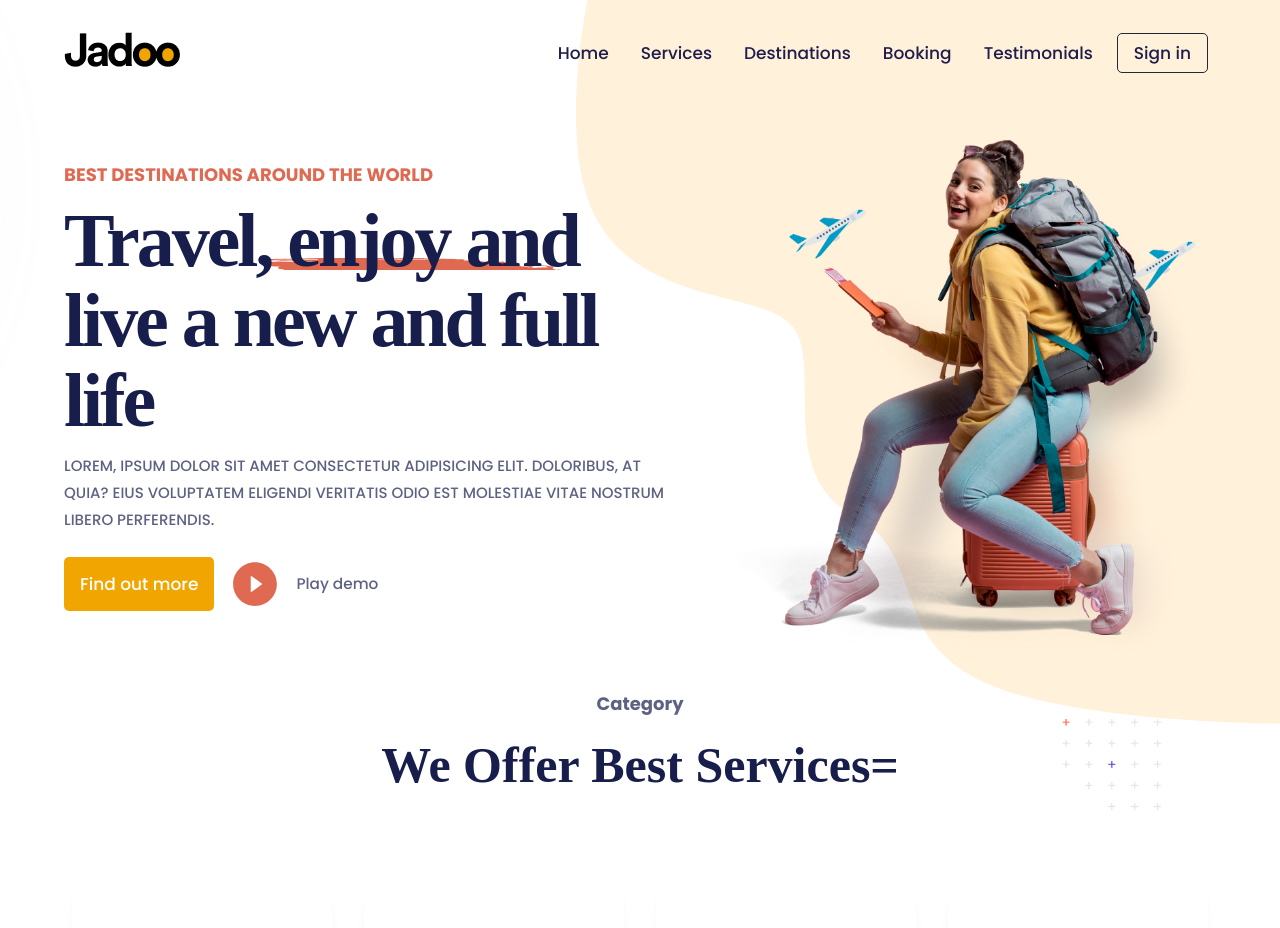
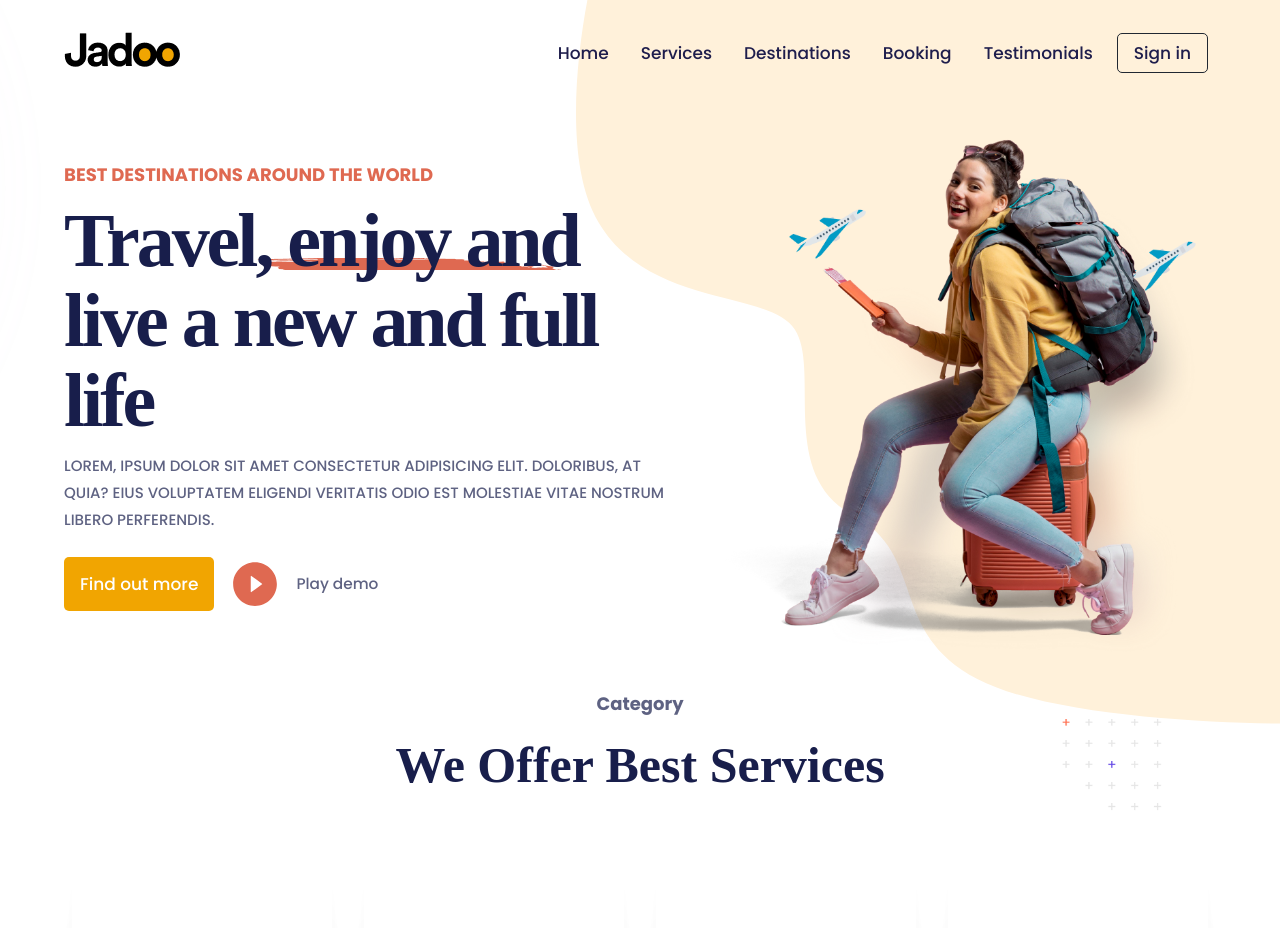
Before and after one commit to KrystianJonca/travel-agency-landing-page, a React (Create React App) app: page / in a window 1280 px wide. Shown: the top 928 px of the page. Built offline with nearby package versions, Linux system fonts and the light colour scheme; a web font is replaced by a local one.

Commit message:
Added key

```diff
--- a/src/containers/offer/Offer.jsx
+++ b/src/containers/offer/Offer.jsx
@@ -8,16 +8,16 @@ const Offer = () => {
     <>
       <section className="tld__offer section_padding" id="offer">
         <div className="tld__offer-container">
-          <Heading toptext="Category" heading="We Offer Best Services=" />
+          <Heading toptext="Category" heading="We Offer Best Services" />
           <div className="tld__offer-container_offers">
             <div>
               {offersData.slice(0, 2).map((offer) => (
-                <Service {...offer} />
+                <Service key={offer.title} {...offer} />
               ))}
             </div>
             <div>
               {offersData.slice(2, 4).map((offer) => (
-                <Service {...offer} />
+                <Service key={offer.title} {...offer} />
               ))}
             </div>
           </div>
```
